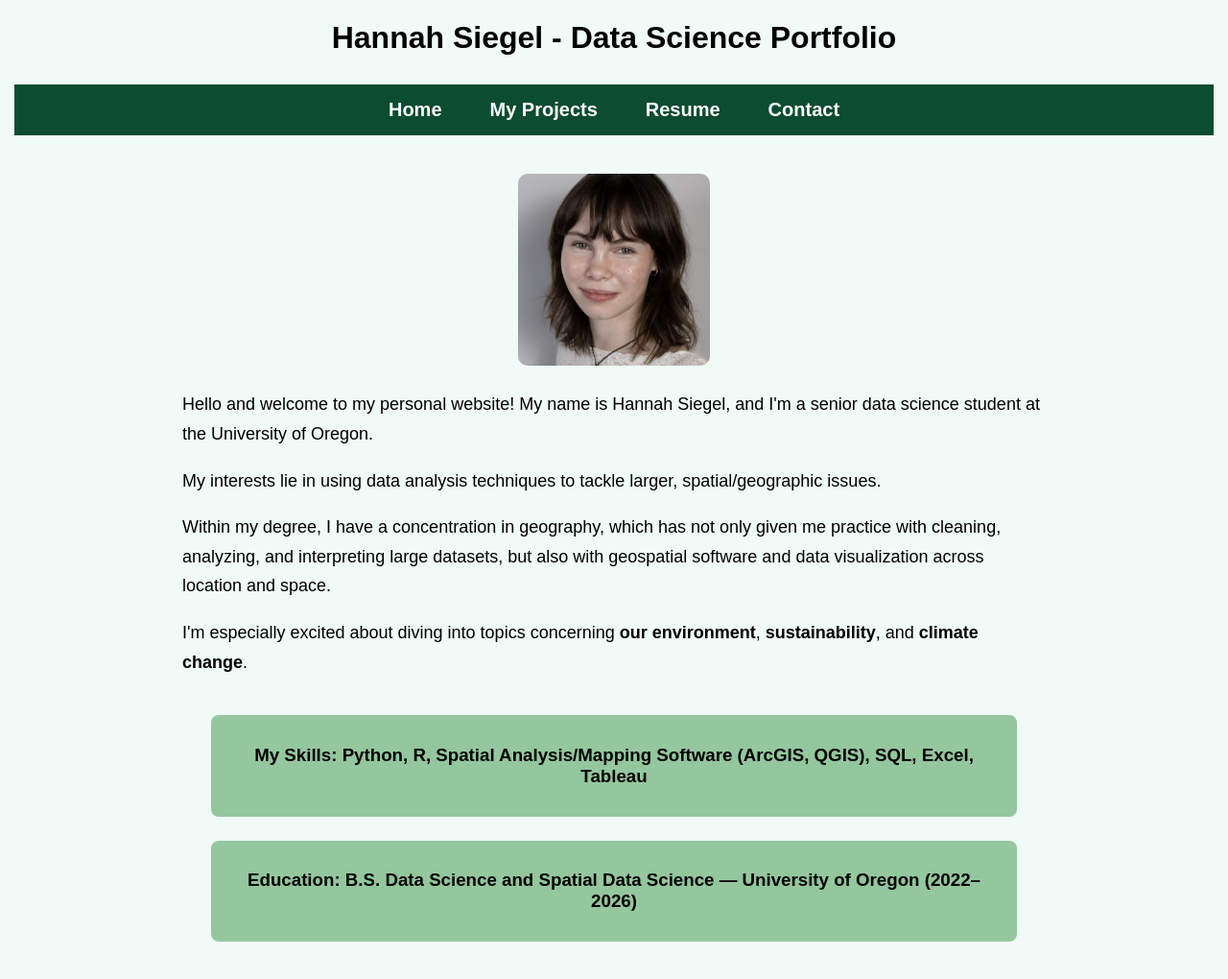
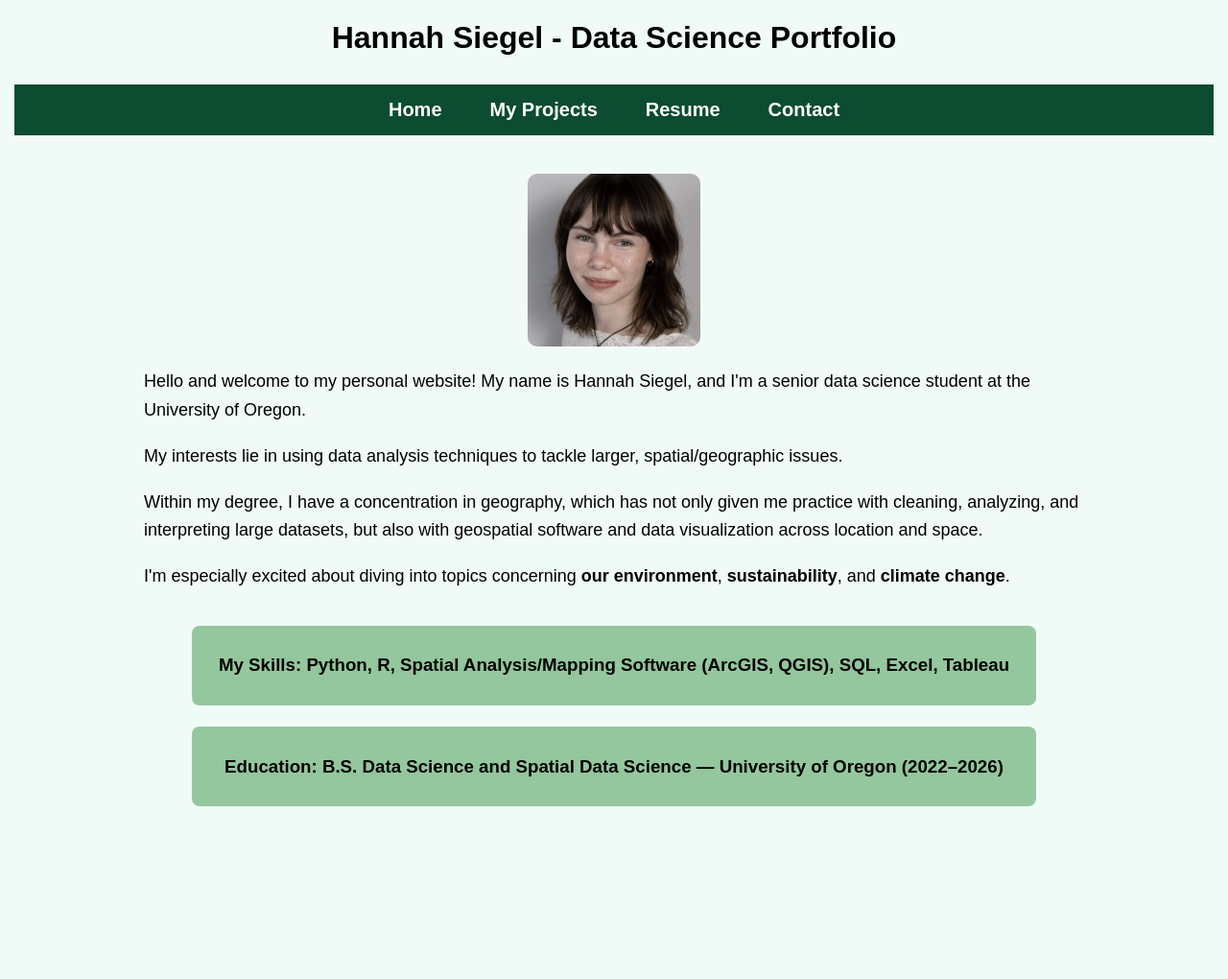
Before and after one commit to siegelhannah/portfolio, a Jekyll site: the page built from index.md, in a window 1280 px wide and 1081 px high. Shown: the top 1020 px of the window at 96% size. Built offline with Jekyll 4.4.1, drawn with Linux system fonts in a browser that asks for light colours.

Commit message:
Update style.css

```diff
--- a/assets/style.css
+++ b/assets/style.css
@@ -39,57 +39,6 @@ nav ul li a {
 nav ul li a:hover {
   text-decoration: underline; /* Underline on hover */
 }
-
-
-
-/* --- HOMEPAGE STYLING --- */
-.homepage-content {
-  text-align: center;
-  margin: 40px auto 100px auto; /* Adds top + bottom space */
-  padding: 0 10px; /* Light padding for small screens */
-}
-
-.homepage-headshot {
-  width: 200px; /* Square image size */
-  height: 200px;
-  border-radius: 10px;
-  object-fit: cover; /* Ensures image crops nicely */
-  display: block;
-  margin: 0 auto 25px auto; /* Centers image and adds space below */
-}
-
-.intro-text {
-  max-width: 900px; /* Wider than before */
-  margin: 0 auto 40px auto;
-  text-align: left;
-  line-height: 1.7;
-  font-size: 18px;
-}
-
-/* The green skill + education boxes */
-.green-box {
-  background-color: #94C79D;
-  padding: 12px 20px;
-  max-width: 800px;
-  margin: 0 auto 25px auto;
-  border-radius: 8px;
-  text-align: center;
-}
-
-/* --- RESPONSIVENESS --- */
-@media (max-width: 768px) {
-  .intro-text {
-    font-size: 16px;
-    padding: 0 10px;
-    text-align: center; /* Center text for narrow screens */
-  }
-
-  .homepage-headshot {
-    width: 150px;
-    height: 150px;
-  }
-}
-
 
 
 
@@ -244,3 +193,66 @@ h1 {
   transform: scale(1.05);
   transition: transform 0.2s ease-in-out;
 }
+
+
+
+/* --- HOMEPAGE STYLING (place near the end of style.css) --- */
+.homepage-content {
+  text-align: center;
+  margin: 40px auto 100px auto; /* top, auto left/right, bottom space */
+  padding: 0 12px; /* small page padding */
+}
+
+/* Controlled square headshot */
+.homepage-headshot {
+  width: 180px;       /* exact square size on desktop */
+  height: 180px;
+  border-radius: 10px;
+  object-fit: cover;
+  display: block;
+  margin: 0 auto 22px auto;
+}
+
+/* Make sure no older selector overrides this — increase specificity if needed */
+img.homepage-headshot {
+  width: 180px;
+  height: 180px;
+  object-fit: cover;
+}
+
+/* Intro text wider so it isn't too narrow on larger screens */
+.intro-text {
+  max-width: 980px;   /* wider: less narrow feeling */
+  margin: 0 auto 36px auto;
+  text-align: left;
+  line-height: 1.65;
+  font-size: 18px;
+}
+
+/* Center text on small screens and reduce size slightly */
+@media (max-width: 900px) {
+  .intro-text {
+    text-align: center;
+    font-size: 16px;
+    padding: 0 12px;
+  }
+}
+
+/* scale down headshot for small screens */
+@media (max-width: 768px) {
+  .homepage-headshot, img.homepage-headshot {
+    width: 140px;
+    height: 140px;
+  }
+}
+
+/* The green skill + education boxes */
+.green-box {
+  background-color: #94C79D;
+  padding: 12px 18px;
+  max-width: 880px;
+  margin: 0 auto 22px auto;
+  border-radius: 8px;
+  text-align: center;
+  box-sizing: border-box;
+}
```
